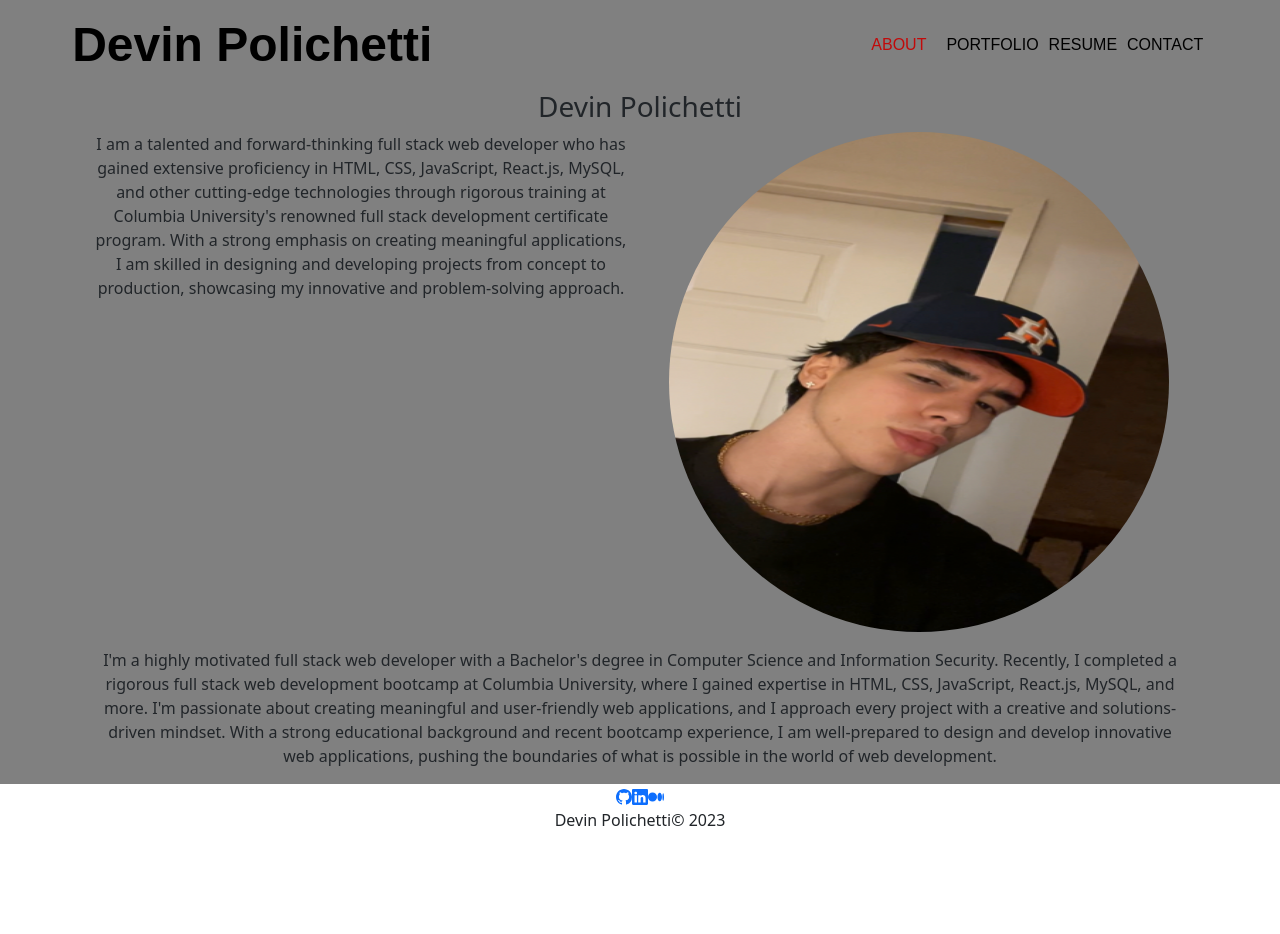
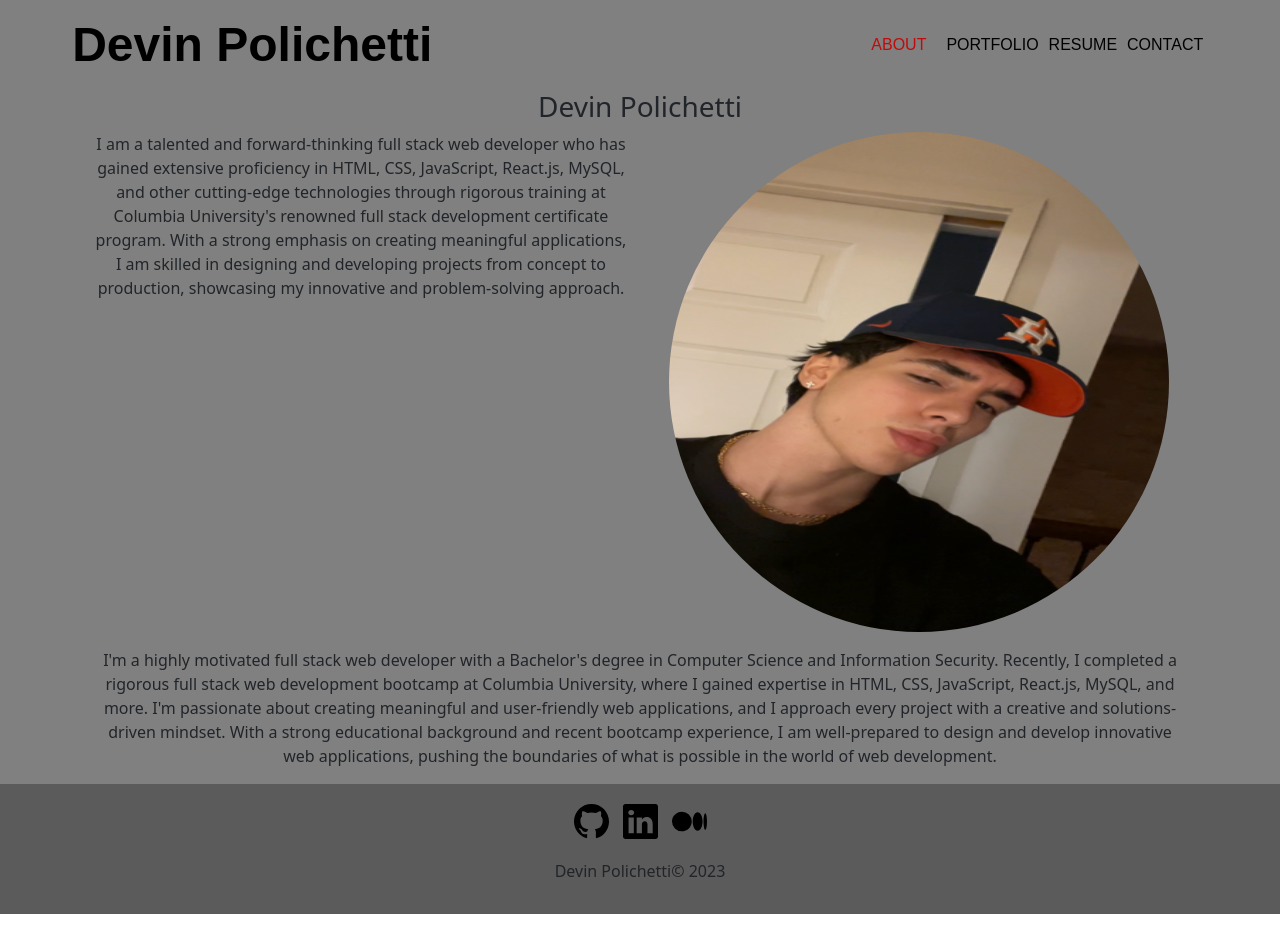
Before and after one commit to Dev-Devin/devinp-react-portfolio, a React (Create React App) app: page / in a window 1280 px wide. Built offline with nearby package versions, Linux system fonts and the light colour scheme.

Commit message:
edited footer, resume, portfolio

```diff
--- a/package.json
+++ b/package.json
@@ -4,6 +4,7 @@
   "private": true,
   "homepage": "https://dev-devin.github.io/devinp-react-portfolio/",
   "dependencies": {
+    "@formspree/react": "^2.4.1",
     "@testing-library/jest-dom": "^5.16.5",
     "@testing-library/react": "^13.4.0",
     "@testing-library/user-event": "^13.5.0",
--- a/src/App.css
+++ b/src/App.css
@@ -36,3 +36,39 @@
     transform: rotate(360deg);
   }
 }
+
+.footer {
+  background: rgb(91, 91, 91);
+}
+
+.social {
+ padding: 20px 0 20px 0;
+}
+
+.social a{
+  margin: 0 7px 0 7px;
+}
+
+.contact form {
+  display: flex;
+  flex-direction: column;
+  width: 50%;
+  margin: 0 auto;
+}
+
+.contact form input, .contact form textarea {
+   margin: 7px 0;
+   border-radius: 2px;
+   border: none;
+   resize: none;
+}
+
+.contact form textarea {
+  height: 100px;
+}
+.contact form button {
+  width: 20%;
+  border: none;
+  border-radius: 2px;
+  margin: 5px auto;
+}
--- a/src/components/Footer.js
+++ b/src/components/Footer.js
@@ -1,22 +1,23 @@
 import React from "react";
 import { Github, Medium, Linkedin } from "react-bootstrap-icons";
+import "../App.css";
 
 function Footer() {
   return (
-    <footer className="footer" style={{ width: "100%", height: "150px" }}>
+    <footer className="footer" style={{ width: "100%", height: "130px" }}>
       {/* <div className="" style= {{border:"1px solid black",position:"absolute"}}> */}
       <div className="col item social">
         <a href="https://github.com/Dev-Devin" target="_blank">
-          <Github />
+          <Github size={35} color={"black"} />
         </a>
         <a
           href="https://www.linkedin.com/in/devin-polichetti-8b1b1b1b3/"
           target="_blank"
         >
-          <Linkedin />
+          <Linkedin size={35} color={"black"}/>
         </a>
         <a href="https://medium.com/@devinpolichetti" target="_blank">
-          <Medium />
+          <Medium size={35} color={"black"}/>
         </a>
       </div>
       <p className="copyright">Devin Polichetti&copy; 2023</p>
--- a/src/components/pages/Contact.js
+++ b/src/components/pages/Contact.js
@@ -1,8 +1,13 @@
 import React from "react";
 import "../../App.css";
+import { useForm, ValidationError } from "@formspree/react";
 export default function Contact() {
+  const [state, handleSubmit] = useForm("meqwvnjq");
+  if (state.succeeded) {
+    return <p>Thanks for joining!</p>;
+  }
   return (
-    <section className="container">
+    <section className="container contact">
       {/* <h2 className="title">CONTACT</h2> */}
       <h3 className="subtitle">Welcome!</h3>
       {/* <form className='form'>
@@ -39,6 +44,25 @@ export default function Contact() {
           </li>
         </ul>
       </div>
+      <div>
+        <form onSubmit={handleSubmit}>
+          <label htmlFor="email">Contact Me</label>
+          <input placeholder="Email.." id="email" type="email" name="email" />
+
+
+          <ValidationError prefix="Email" field="email" errors={state.errors} />
+          <textarea  placeholder="Message..." id="message" name="message" />
+
+          <ValidationError
+            prefix="Message"
+            field="message"
+            errors={state.errors}
+          />
+          <button type="submit" disabled={state.submitting}>
+            Submit
+          </button>
+        </form>
+      </div>
     </section>
-  )
+  );
 };
```
Also changed, not shown: 1 other file (tests, documents, lock files or other folders).
